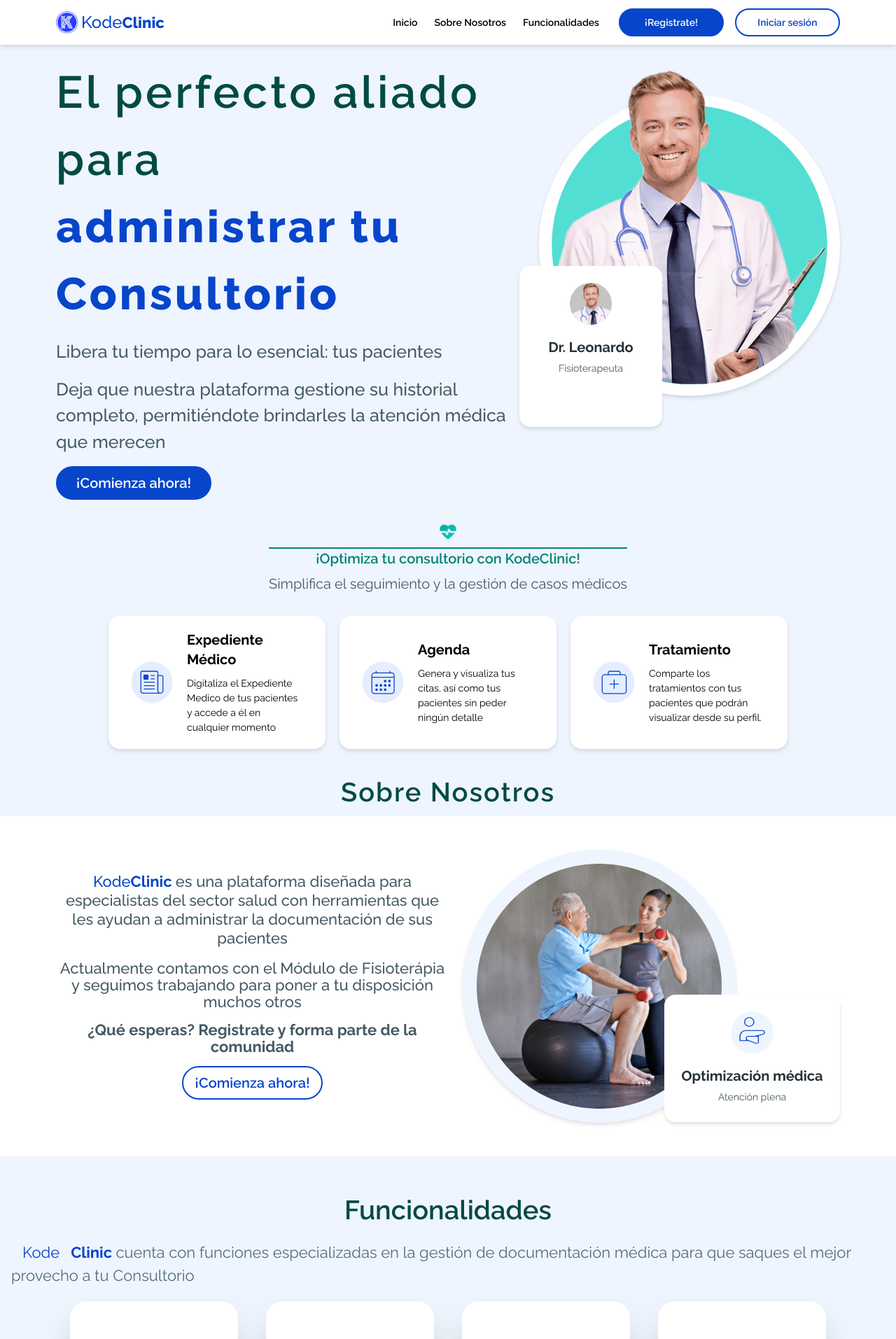
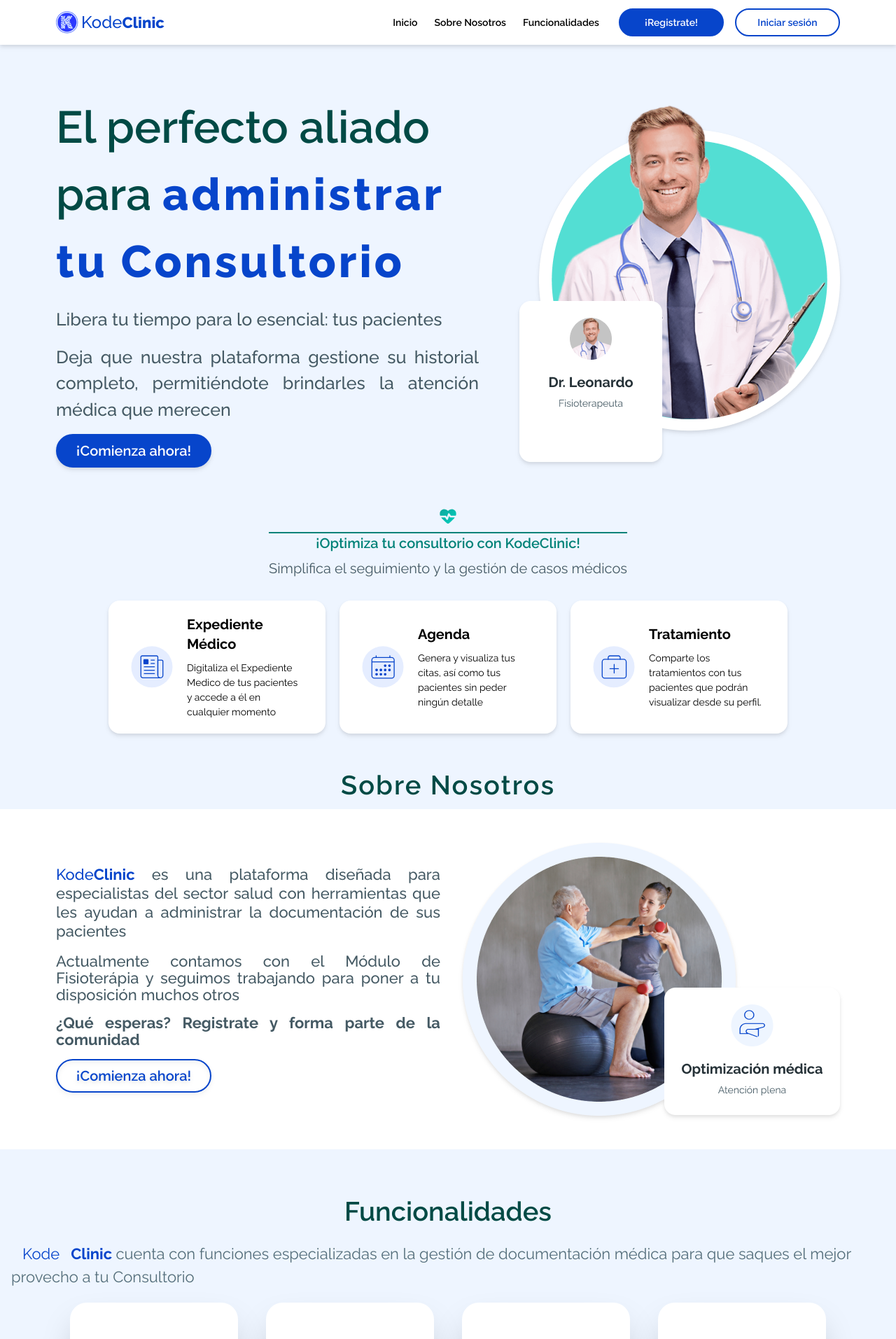
Before and after one commit to KodeClinic/front_KodeClinic, a Next.js app: page / in a window 1280 px wide. Shown: the top 1913 px of the page at 70% size. Built offline with nearby package versions, Linux system fonts and the light colour scheme.

Commit message:
fix styles in Landing page part 1, ok

```diff
--- a/components/NavBar.jsx
+++ b/components/NavBar.jsx
@@ -1,8 +1,10 @@
 import clsx from "clsx";
 import { useState } from "react";
+import { useRouter } from "next/router";
 
 export default function NavBar() {
   const [isOpen, setIsOpen] = useState(false);
+  const router = useRouter();
 
   return (
     <nav className={clsx("bg-white drop-shadow-md", "fixed top-0 z-50 w-full")}>
@@ -60,7 +62,7 @@ export default function NavBar() {
         <div
           className={clsx(
             "flex flex-col gap-4",
-            "py-5 px-4 max-w-[360px] ",
+            "py-5 px-4 sm:pr-14 max-w-[360px] ",
             "min-[980px]:flex-row min-[980px]:max-w-[740px] min-[980px]:pr-20 min-[980px]:pl-0 min-[980px]:gap-7 min-[980px]:py-3",
             "absolute min-[980px]:static z-[-1] right-0 top-[60spx] w-full min-[980px]:z-auto bg-white min-[980px]:items-center min-[980px]:justify-end",
             "transition-all, ease-in duration-300",
@@ -92,6 +94,7 @@ export default function NavBar() {
             )}
           >
             <button
+              onClick={() => router.push("/CreateAccount")}
               className={clsx(
                 "text-white font-semibold",
                 "border-2 border-blue_button bg-blue_button rounded-md",
@@ -102,6 +105,7 @@ export default function NavBar() {
               ¡Registrate!
             </button>
             <button
+              onClick={() => router.push("/LogIn")}
               className={clsx(
                 "text-blue_button font-semibold",
                 "border-2 border-blue_button rounded-md",
--- /dev/null
+++ b/pages/CreateAccount.jsx
@@ -0,0 +1,7 @@
+import Registration from "@/components/Registration";
+import VerificationEmail from "@/components/VerificationEmail";
+import RegistrationComplete from "@/components/RegistrationComplete";
+
+export default function CreateAccount() {
+  return <Registration />;
+}
--- a/pages/LandinPage.jsx
+++ b/pages/LandinPage.jsx
@@ -2,17 +2,20 @@ import NavBar from "@/components/NavBar";
 import HeroCard from "@/components/HeroCard";
 import clsx from "clsx";
 import Card_function from "@/components/Card_function";
+import { useRouter } from "next/router";
 
 export default function LandinPage() {
+  const router = useRouter();
+
   return (
     <main className="bg-background h-full w-full">
       <NavBar />
       <section
         id="Hero-Section-1"
         className={clsx(
-          "sm:flex sm:flex-row  min-[980px]:justify-between",
-          "px-4 pt-[84px] pb-4",
-          "sm:px-14 min-[980px]:px-20",
+          "sm:flex sm:flex-row sm:justify-between",
+          "px-4 pb-7 pt-24 min-[980px]:pt-[134px]",
+          "sm:px-14 min-[980px]:px-20 ",
           "lg:max-w-[1440px] lg:m-auto"
         )}
       >
@@ -21,17 +24,21 @@ export default function LandinPage() {
           className={clsx("flex flex-col justify-between items-start gap-4")}
         >
           <div className={clsx("flex flex- col justify-between items-center")}>
-            <div className={clsx("min-[980px]:max-w-[910px]")}>
-              <h1
+            <div
+              className={clsx(
+                "max-w-[328px] sm:max-w-[406px] min-[980px]:max-w-[604px]"
+              )}
+            >
+              <span
                 className={clsx(
-                  "font-semibold text-green_title text-[20px] tracking-[2px]",
-                  "sm:text-[38px] sm:tracking-[4px]",
+                  "font-semibold text-green_title text-[20px] ",
+                  "sm:text-[38px] ",
                   "min-[980px]:text-[64px]"
                 )}
               >
                 El perfecto aliado para{" "}
-              </h1>
-              <h1
+              </span>
+              <span
                 className={clsx(
                   "font-extrabold text-blue_button text-[20px] tracking-[2px]",
                   "sm:text-[38px] sm:tracking-[4px]",
@@ -39,7 +46,7 @@ export default function LandinPage() {
                 )}
               >
                 administrar tu Consultorio
-              </h1>
+              </span>
             </div>
             <img
               className={clsx("drop-shadow-md", "max-h-[136px]", "sm:hidden")}
@@ -49,7 +56,11 @@ export default function LandinPage() {
           </div>
 
           <div
-            className={clsx("flex flex-col gap-4", "min-[980px]:max-w-[910px]")}
+            className={clsx(
+              "flex flex-col gap-4",
+              "text-justify",
+              "max-w-[328px] sm:max-w-[406px] min-[980px]:max-w-[604px]"
+            )}
           >
             <span
               className={clsx(
@@ -71,8 +82,9 @@ export default function LandinPage() {
               permitiéndote brindarles la atención médica que merecen
             </span>
             <button
+              onClick={() => router.push("/CreateAccount")}
               className={clsx(
-                "text-white font-semibold text-[14px] min-[980px]:text-xl",
+                "text-white drop-shadow-md font-semibold text-[14px] min-[980px]:text-xl",
                 "border-2 border-blue_button bg-blue_button rounded-full",
                 "max-w-[327px] px-4 py-2 max-h-[40px] sm:max-h-[140px] min-[980px]:max-h-[198px]",
                 "sm:max-w-[156px] min-[980px]:max-w-[222px]"
@@ -95,7 +107,7 @@ export default function LandinPage() {
           className={clsx(
             "drop-shadow-md",
             "hidden",
-            "min-[980px]:block min-[980px]:max-h-[526px]"
+            "min-[980px]:block min-[980px]:max-h-[526px] pl-7"
           )}
           src="assets/img-doctor-heroSection.png"
           alt="doctor-image"
@@ -116,7 +128,7 @@ export default function LandinPage() {
         id="Hero-Section-2"
         className={clsx(
           "flex flex-col items-center gap-2",
-          "px-4 py-4",
+          "px-4 pt-7 pb-4",
           "sm:px-14 min-[980px]:px-20",
           "divide-y-2 divide-green_button"
         )}
@@ -178,7 +190,7 @@ export default function LandinPage() {
       </section>
       <section
         id="about-us"
-        className={clsx("flex flex-col items-center", "py-4")}
+        className={clsx("flex flex-col items-center", "py-7")}
       >
         <h2
           className={clsx(
@@ -188,21 +200,26 @@ export default function LandinPage() {
         >
           Sobre Nosotros
         </h2>
-        <div className={clsx("bg-white w-full", "lg:flex lg:justify-center")}>
+        <div
+          className={clsx(
+            "bg-white w-full",
+            "px-4 py-8 sm:px-14 min-[980px]:px-20",
+            "lg:flex lg:justify-center"
+          )}
+        >
           <div
             className={clsx(
               "flex flex-col items-center",
-              "px-4 py-8 sm:px-14 min-[980px]:px-20",
               "min-[980px]:flex-row lg:max-w-[1280px]"
             )}
           >
             <div
               className={clsx(
-                "flex flex-col items-center gap-4",
+                "flex flex-col items-center gap-4 min-[980px]:items-stretch",
                 "min-[980px]:max-w-[679px] "
               )}
             >
-              <div className={clsx("text-center")}>
+              <div className={clsx("text-center min-[980px]:text-justify")}>
                 <span
                   className={clsx(
                     "text-[14px] sm:text-base min-[980px]:text-[22px] text-blue_button font-medium"
@@ -229,7 +246,7 @@ export default function LandinPage() {
               </div>
               <span
                 className={clsx(
-                  "text-[14px] sm:text-base min-[980px]:text-[22px] text-blue_gray-700 font-medium text-center"
+                  "text-[14px] sm:text-base min-[980px]:text-[22px] text-blue_gray-700 font-medium text-center min-[980px]:text-justify"
                 )}
               >
                 Actualmente contamos con el Módulo de Fisioterápia y seguimos
@@ -237,7 +254,7 @@ export default function LandinPage() {
               </span>
               <span
                 className={clsx(
-                  "text-[14px] sm:text-base min-[980px]:text-[22px] text-blue_gray-700 font-bold text-center"
+                  "text-[14px] sm:text-base min-[980px]:text-[22px] text-blue_gray-700 font-bold text-center min-[980px]:text-justify"
                 )}
               >
                 ¿Qué esperas? Registrate y forma parte de la comunidad
@@ -245,7 +262,7 @@ export default function LandinPage() {
 
               <button
                 className={clsx(
-                  "text-blue_button font-semibold text-[14px] min-[980px]:text-xl",
+                  "text-blue_button font-semibold drop-shadow-md text-[14px] min-[980px]:text-xl",
                   "border-2 border-blue_button rounded-full",
                   "max-w-[327px] px-4 py-2 max-h-[40px] sm:max-h-[140px] min-[980px]:max-h-[198px]",
                   "sm:max-w-[156px] min-[980px]:max-w-[222px]"
@@ -254,7 +271,7 @@ export default function LandinPage() {
                 ¡Comienza ahora!
               </button>
             </div>
-            <div className={clsx("py-4 pl-5")}>
+            <div className={clsx("py-4 pl-8")}>
               <img
                 className={clsx("max-h-[188px] drop-shadow-md", "sm:hidden")}
                 src="assets/img-aboutUsSection-mobile.png"
--- a/pages/LogIn.jsx
+++ b/pages/LogIn.jsx
@@ -3,11 +3,7 @@ import RecoveryEmail from "@/components/recoveryEmail";
 import VerificationCode from "@/components/verificationCode";
 import NewPassword from "@/components/NewPassword";
 import PasswordChaged from "@/components/PasswordChanged";
-import Registration from "@/components/Registration";
-import VerificationEmail from "@/components/VerificationEmail";
-import RegistrationComplete from "@/components/RegistrationComplete";
 
 export default function LoginPage() {
-  return <RegistrationComplete />;
-  return <RegistrationComplete />;
+  return <Login />;
 }
--- a/pages/index.jsx
+++ b/pages/index.jsx
@@ -9,9 +9,6 @@ export default function Home() {
   return (
     <main>
       <LandinPage />
-      {/* <DashboardSpe /> */}
-      {/* <DashboardPat /> */}
-      {/* <LoginPage /> */}
     </main>
   );
 }
```
Also changed, not shown: components/Login.jsx (+15 -8 lines).
